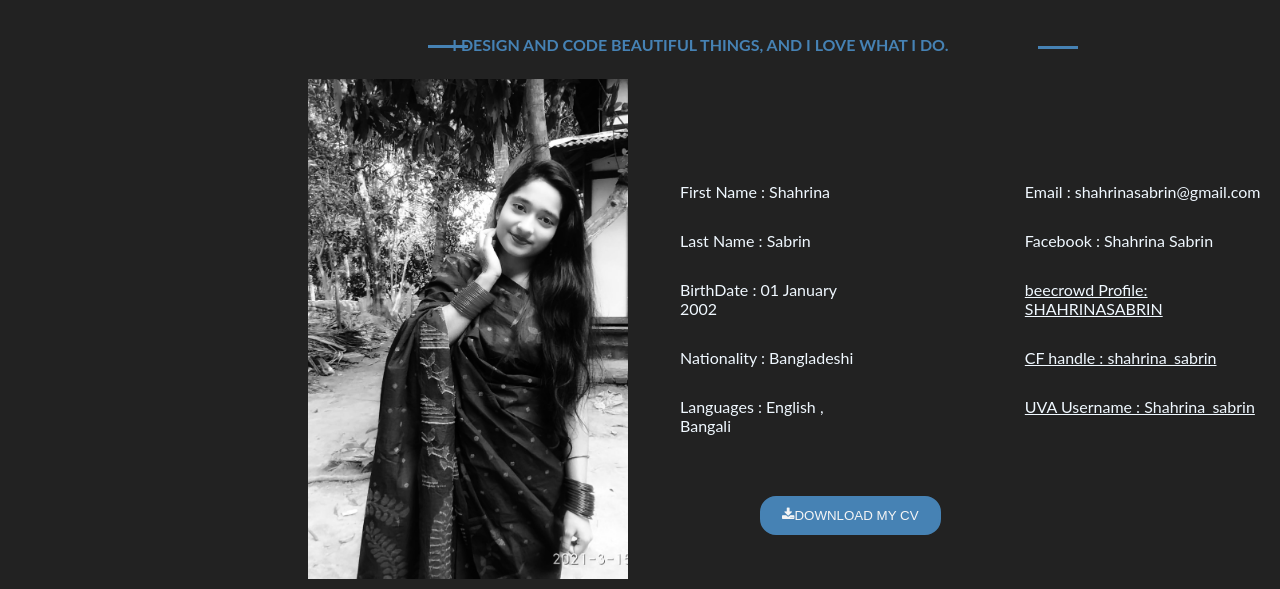
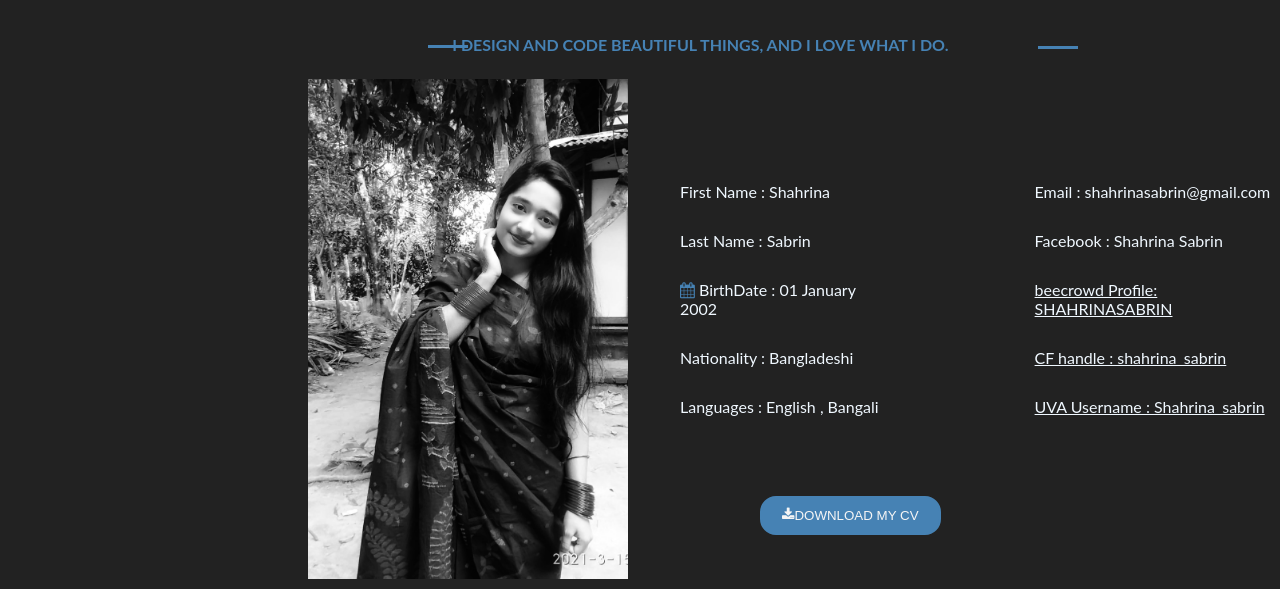
Before and after one commit to shahrinaSabrin/learning_project, a plain HTML site: page about.html in a window 1280 px wide. Shown: the part 176-765 px from the top of the page. Drawn offline with Linux system fonts and the light colour scheme.

Commit message:
icon update

```diff
--- a/about.html
+++ b/about.html
@@ -39,7 +39,7 @@
 						<div class="column1">
 							<p>First Name : Shahrina </p>
 							<p>Last Name : Sabrin</p>
-							<p>BirthDate : 01 January 2002</p>
+							<p><i class="fa fa-calendar" aria-hidden="true" style="color:steelblue;"></i> BirthDate : 01 January 2002</p>
 							<p>Nationality : Bangladeshi</p>
 							<p>Languages : English , Bangali</p>
 						</div>
```
